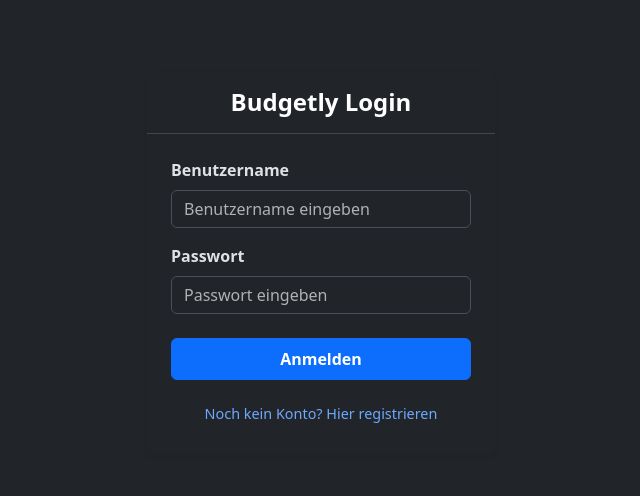
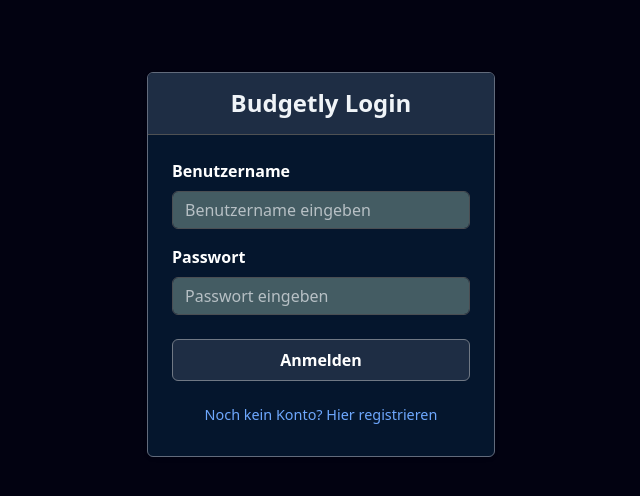
Before and after one commit to Angie-0-4/Budgetly, an Angular app in the folder frontend/: page / in a window 1280 px wide. Shown: the top 496 px of the page, without its empty margins (319-959 px from the left). Built offline with nearby package versions, Linux system fonts and the light colour scheme.

Commit message:
frontend: design änderungen

```diff
--- a/frontend/src/app/app.css
+++ b/frontend/src/app/app.css
@@ -2,7 +2,7 @@
 .app-title {
     font-weight: 700;
     letter-spacing: -0.5px;
-    color: #0f172a;
+    color: #ffffff;
   }
 
   .btn-outline-danger {
--- a/frontend/src/app/app.html
+++ b/frontend/src/app/app.html
@@ -14,7 +14,7 @@
 
       <div class="d-flex align-items-center gap-3">
         <span class="text-muted">
-          Willkommen, <strong class="text-dark">{{ currentUser }}</strong>
+          Willkommen, <strong class="text-white">{{ currentUser }}</strong>
         </span>
         <button type="button" class="btn btn-outline-danger btn-sm" (click)="logout()">
           Abmelden
--- a/frontend/src/app/components/transaction-list/transaction-list.html
+++ b/frontend/src/app/components/transaction-list/transaction-list.html
@@ -1,19 +1,19 @@
 <!-- Dashboard Karten -->
 <div class="row g-3 mb-4">
   <div class="col-md-4">
-    <div class="card bg-success text-white shadow-sm h-100">
+    <div class="card bg-success text-greeb shadow-sm h-100">
       <div class="card-body">
         <h6 class="card-subtitle text-uppercase mb-2 opacity-75">Gesamteinnahmen</h6>
-        <h3 class="card-title mb-0 fw-bold">+{{ totalIncome | number:'1.2-2' }} €</h3>
+        <h3 class="card-title mb-0 fw-bold text-success">+{{ totalIncome | number:'1.2-2' }} €</h3>
       </div>
     </div>
   </div>
 
   <div class="col-md-4">
-    <div class="card bg-danger text-white shadow-sm h-100">
+    <div class="card shadow-sm h-100">
       <div class="card-body">
-        <h6 class="card-subtitle text-uppercase mb-2 opacity-75">Gesamtausgaben</h6>
-        <h3 class="card-title mb-0 fw-bold">-{{ totalExpense | number:'1.2-2' }} €</h3>
+        <h6 class="card-subtitle text-uppercase mb-2 text-muted">Gesamtausgaben</h6>
+        <h3 class="card-title mb-0 fw-bold text-danger" >-{{ totalExpense | number:'1.2-2' }} €</h3>
       </div>
     </div>
   </div>
--- a/frontend/src/styles.css
+++ b/frontend/src/styles.css
@@ -1 +1,36 @@
-/* You can add global styles to this file, and also import other style files */
+
+ body {
+    min-height: 100vh;
+    margin: 0;
+    background-color: #020211 !important;
+}
+
+
+.card {
+    background-color: #05162d !important;
+    border: 1px solid #626b7c !important;
+    color: #ffffff !important;
+}
+.card-header, thead.table-light th {
+    background-color: #1e2d44 !important;
+    border-color: #4f5153 !important;
+    color: #f0f4f8 !important;
+}
+.table {
+    color: #ffffff !important;
+    border-color: #4c5566 !important;
+    --bs-table-bg: transparent !important;
+}
+
+.form-control, .form-select {
+    background-color: #445c63 !important;
+    border: 1px solid #4a4e53 !important;
+    color: #ffffff !important;
+}
+
+.btn-primary {
+    background-color: #1e2d44 !important;
+    border-color: #707884 !important;
+    color: #ffffff !important;
+    font-weight: 600;
+}
```
